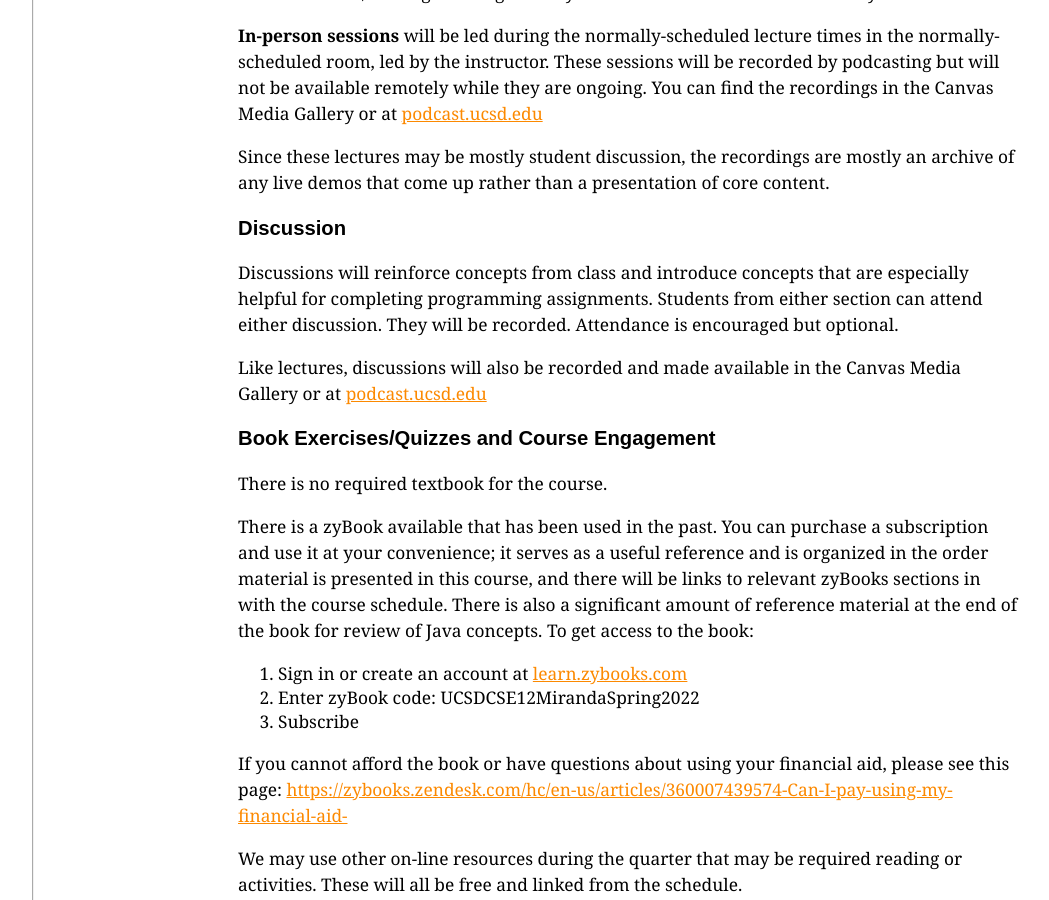
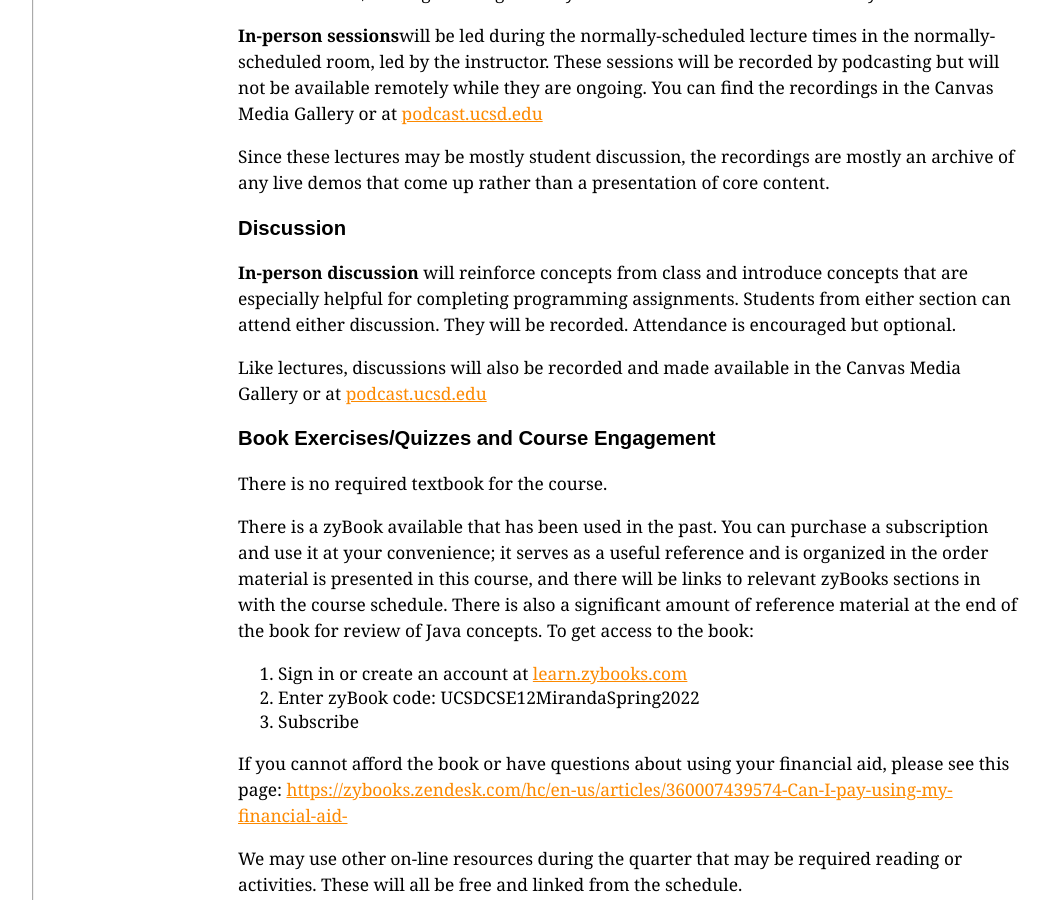
Before and after one commit to memelissa/ucsd-cse12-sp22.github.io, a Jekyll site: the page built from syllabus.md, in a window 1280 px wide and 900 px high, scrolled down 1493 px. Shown: the whole window, without its empty margins (56-1105 px from the left). Built offline with Jekyll 4.4.1, drawn with Linux system fonts in a browser that asks for light colours.

Commit message:
Update syllabus.md

```diff
--- a/syllabus.md
+++ b/syllabus.md
@@ -56,7 +56,7 @@ In our originally-scheduled lecture time, we will have an opportunity for live q
 
 Recordings of relevant classwide discussions will be posted after the meetings, though the selected videos/reading for the given day are the official “lecture” for that day.
 
-**In-person sessions** will be led during the normally-scheduled lecture times
+**In-person sessions**will be led during the normally-scheduled lecture times
 in the normally-scheduled room, led by the instructor. These sessions will be
 recorded by podcasting but will not be available remotely while they are ongoing.
 You can find the recordings in the Canvas Media Gallery or at [podcast.ucsd.edu](https://podcast.ucsd.edu)
@@ -66,7 +66,7 @@ an archive of any live demos that come up rather than a presentation of core con
 
 <h3>Discussion</h3>
 
-Discussions will reinforce concepts from class and introduce concepts that are especially helpful for completing programming assignments. Students from either section can attend either discussion. They will be recorded. Attendance is encouraged but optional.
+**In-person discussion** will reinforce concepts from class and introduce concepts that are especially helpful for completing programming assignments. Students from either section can attend either discussion. They will be recorded. Attendance is encouraged but optional.
 
 Like lectures, discussions will also be recorded and made available in the  Canvas Media Gallery or at [podcast.ucsd.edu](https://podcast.ucsd.edu)
 
```
